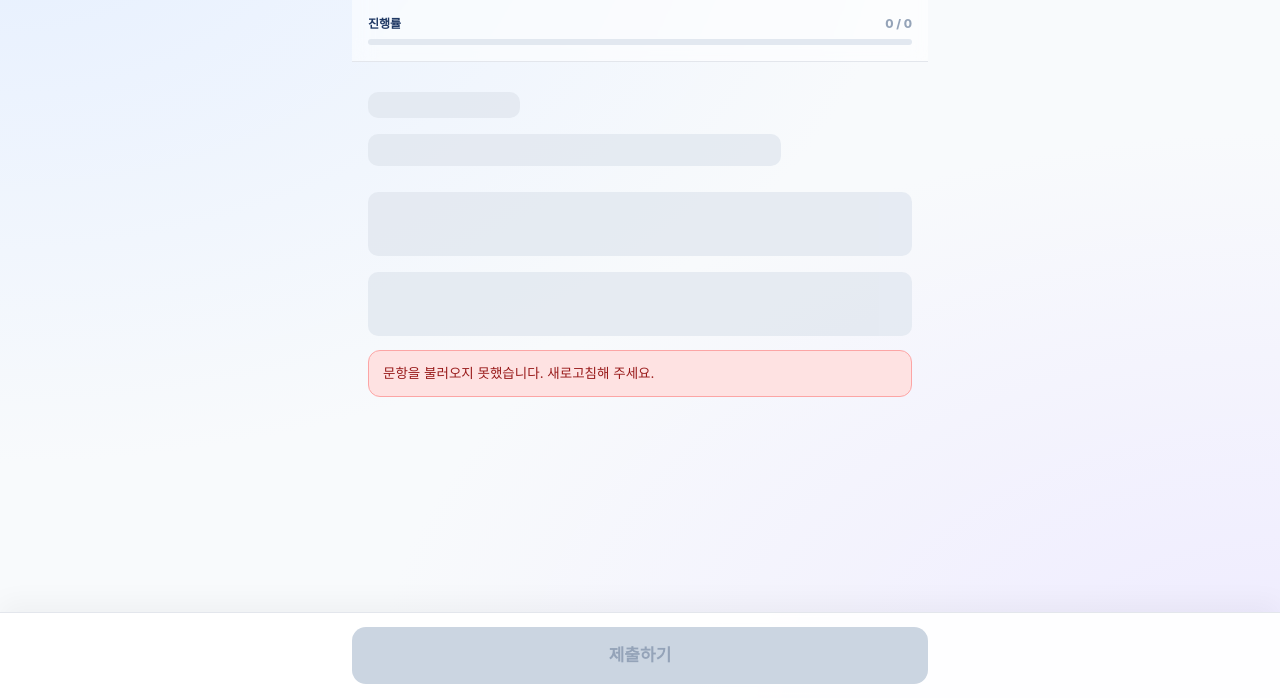
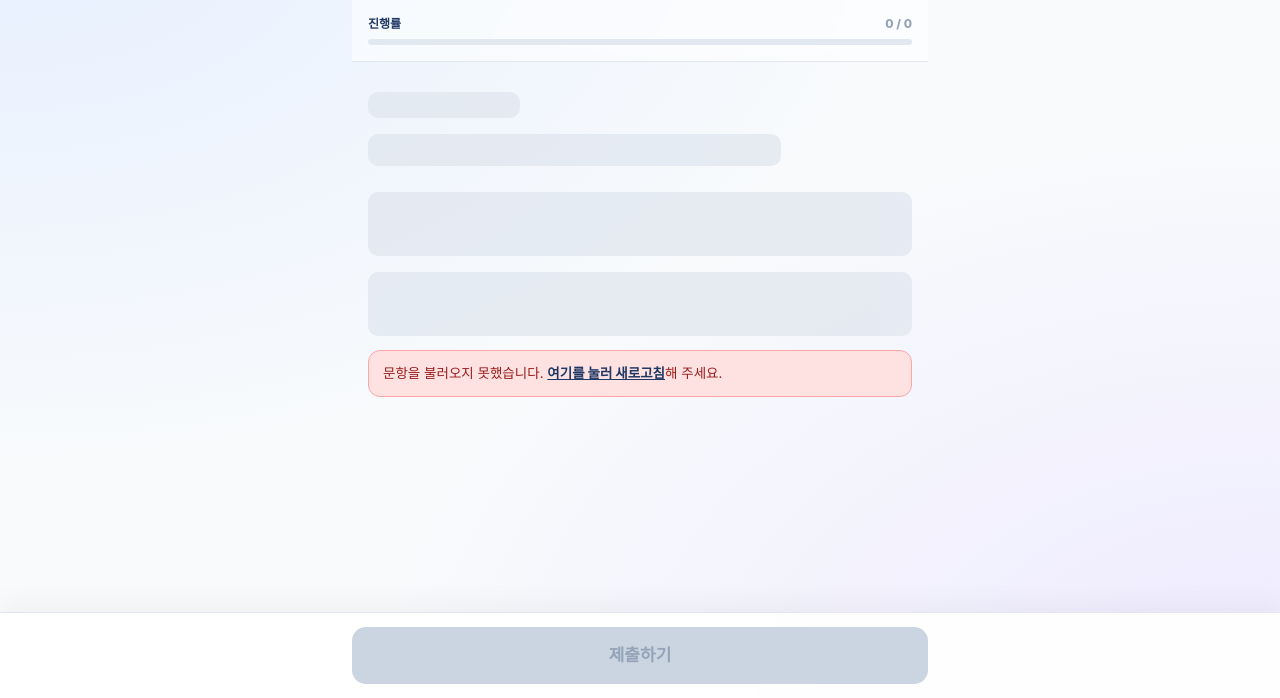
Before and after one commit to ajinankim/byucksan-ai-survey, a website: page public/index.html in a window 1280 px wide. Shown: the part 102-800 px from the top of the page. Drawn offline with Linux system fonts and the light colour scheme; no server answers.

Commit message:
Config no-store + init auto-retry 3x (fix '문항을 불러오지 못했습니다')

```diff
--- a/api/config.js
+++ b/api/config.js
@@ -1,6 +1,7 @@
 import { QUESTIONS, COMMENT } from "./_questions.js";
 
 export default function handler(req, res) {
-  res.setHeader("Cache-Control", "public, max-age=60");
+  // 문항은 수정 가능성이 있으므로 캐시 금지 (60초 캐시가 배포 직후 stale 구조 재사용 문제 유발)
+  res.setHeader("Cache-Control", "no-store");
   res.status(200).json({ questions: QUESTIONS, comment: COMMENT });
 }
--- a/public/index.html
+++ b/public/index.html
@@ -405,13 +405,23 @@ function toast(msg, ok){
   t._h = setTimeout(() => t.classList.remove('show'), 2600);
 }
 
-/* ── init ───────────────────────────────────── */
-fetch('/api/config').then(r => r.json()).then(j => {
-  QS = j.questions; CM = j.comment; render();
-}).catch(() => {
-  document.getElementById('err').innerHTML =
-    '<div class="err">문항을 불러오지 못했습니다. 새로고침해 주세요.</div>';
-});
+/* ── init (자동 재시도 3회) ─────────────────── */
+async function initApp(tries){
+  try{
+    const r = await fetch('/api/config', { cache:'no-store' });
+    if (!r.ok) throw new Error('HTTP '+r.status);
+    const j = await r.json();
+    QS = j.questions; CM = j.comment; render();
+  }catch(e){
+    if (tries > 0){
+      setTimeout(() => initApp(tries - 1), 1200);
+    } else {
+      document.getElementById('err').innerHTML =
+        '<div class="err">문항을 불러오지 못했습니다. <a href="javascript:location.reload()" style="color:var(--navy);font-weight:800">여기를 눌러 새로고침</a>해 주세요.</div>';
+    }
+  }
+}
+initApp(3);
 </script>
 </body>
 </html>
```
